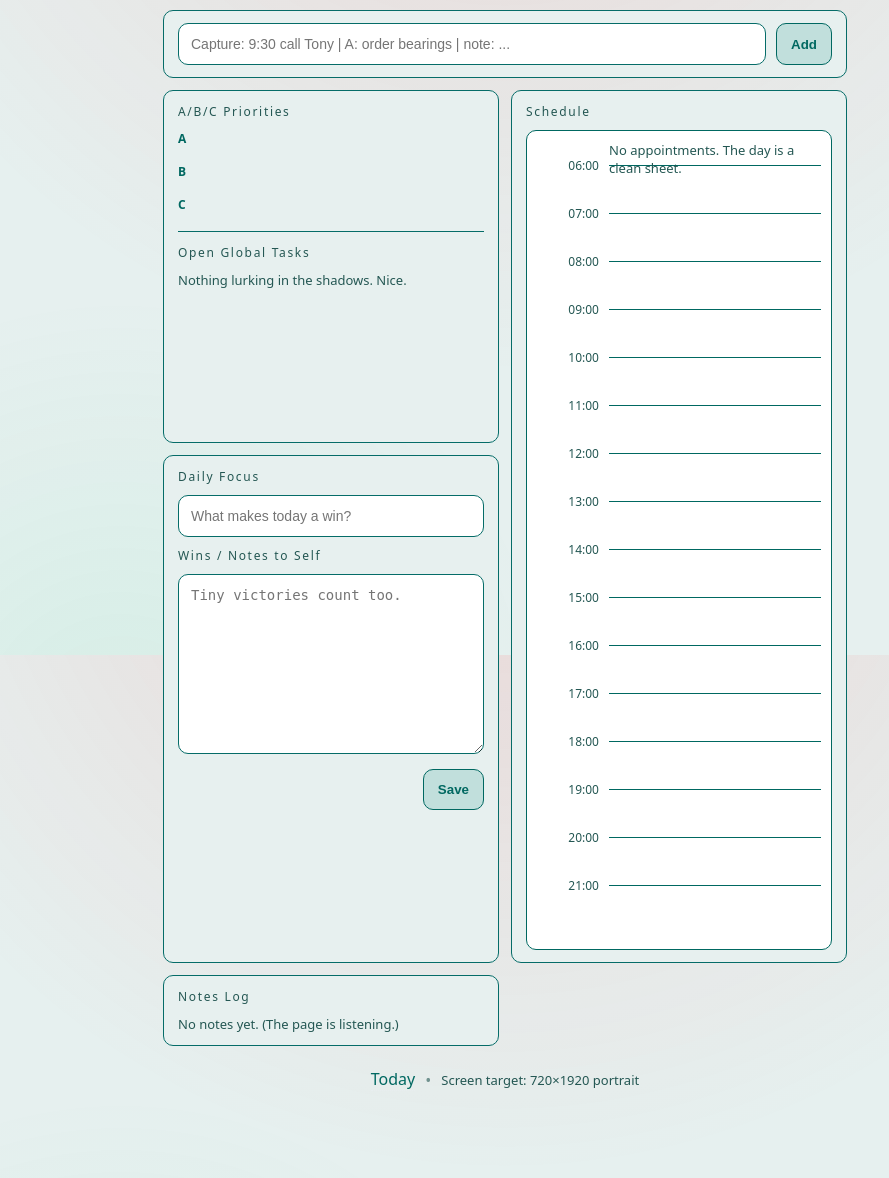
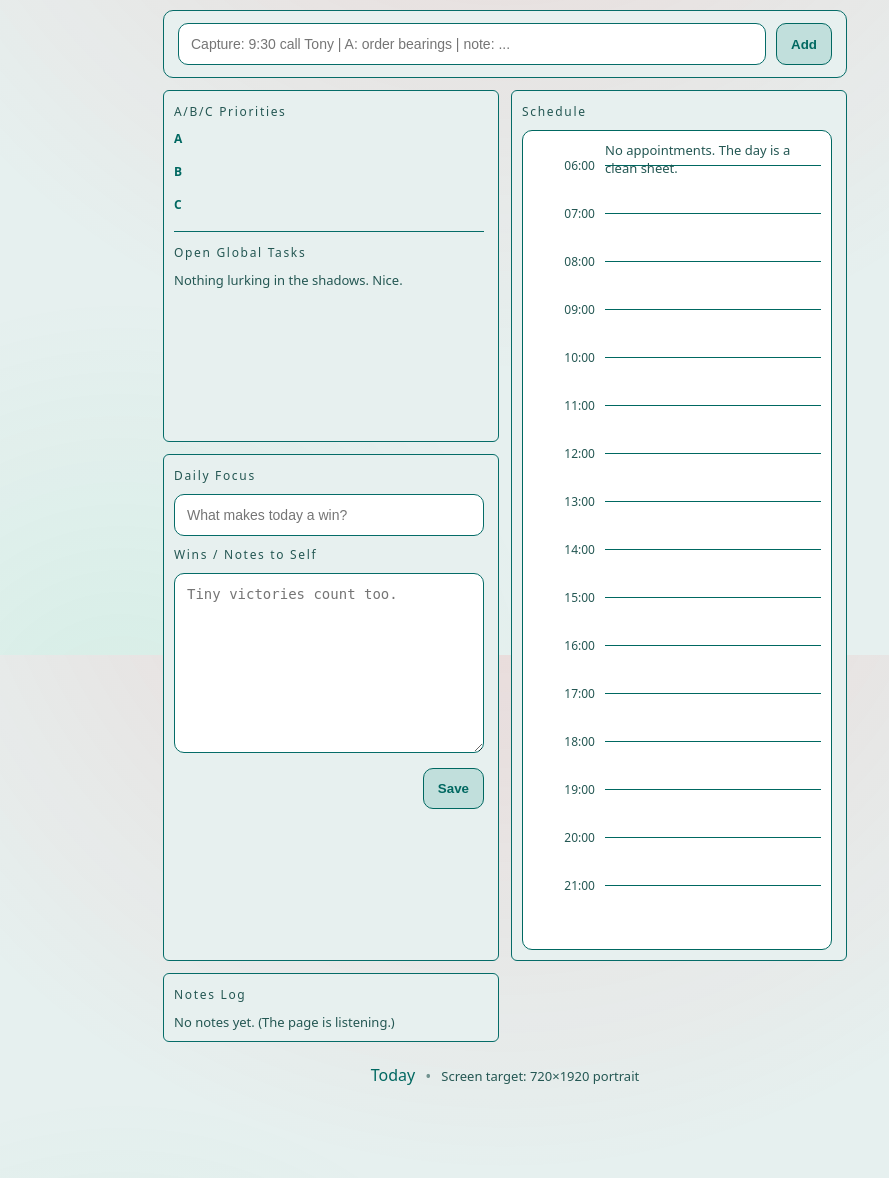
Before and after one commit to andyleer/miniFranklin, a Flask app: page /day/today in a window 1280 px wide. Shown: the part 145-1323 px from the top of the page, without its empty margins (135-1024 px from the left). Run offline with Flask 3, Linux system fonts and the light colour scheme; data comes from the database, SQL or seed files in the repository; data that the repository does not hold is empty.

Commit message:
Adjust card styles for border radius and padding

```diff
--- a/app/static/style.css
+++ b/app/static/style.css
@@ -151,8 +151,8 @@ body{
 .card{
   background: rgb(231 240 239);
   border: 1px solid var(--line);
-  border-radius: 10px;
-  padding: 12px 14px;
+  border-radius: 6px;
+  padding: 12px 14px 10px 10px;
   backdrop-filter: blur(8px);
 }
 
```
